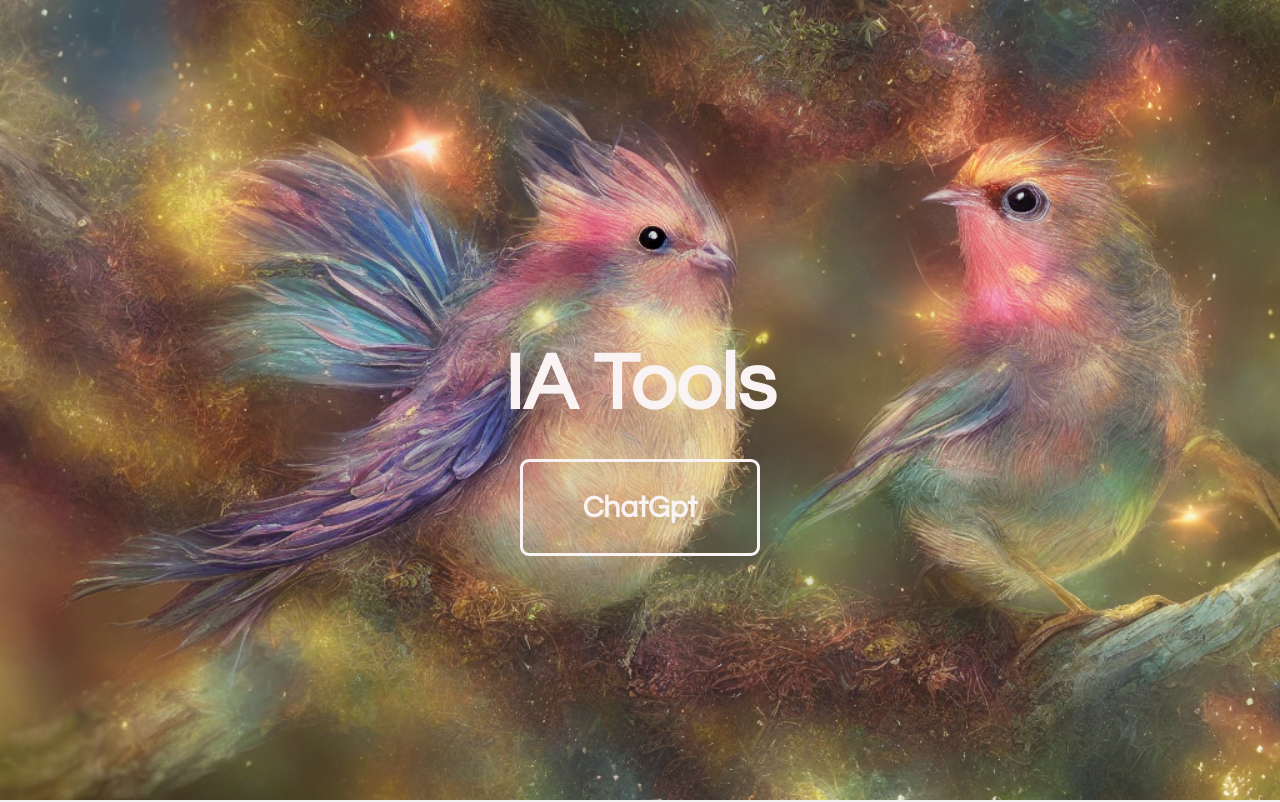
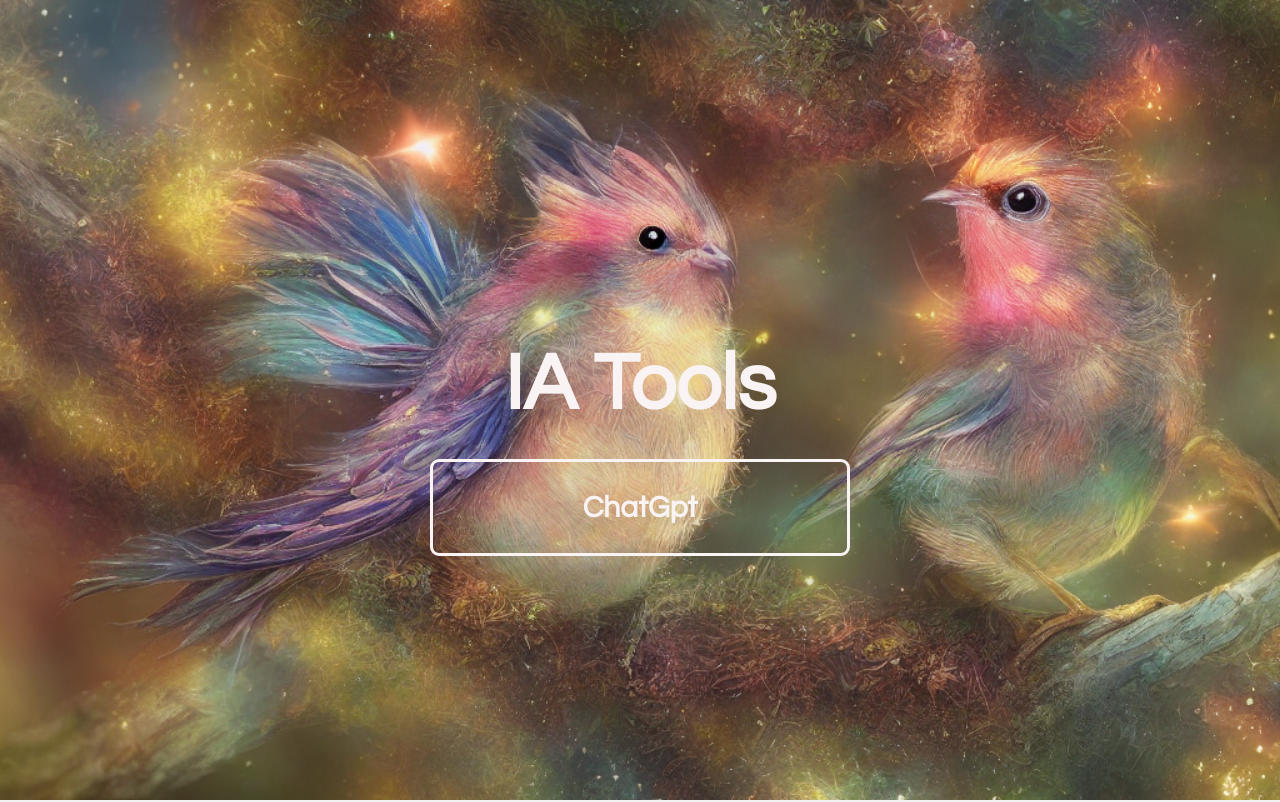
Before and after one commit to emi9310/iatools, a plain HTML site: page index.html in a window 1280 px wide. Shown: the top 802 px of the page. Drawn offline with Linux system fonts and the light colour scheme.

Commit message:
Update styles.css
mas padding al content a

```diff
--- a/styles.css
+++ b/styles.css
@@ -43,7 +43,7 @@ html, body {
     font-size: 30px;
     font-weight: bold;
     border: 3px solid;
-    padding: 1em 2em; /* Padding de 1em arriba y abajo, 2em a los lados */
+    padding: 1em 5em; /* Padding de 1em arriba y abajo, 2em a los lados */
 }
 
 .content a:hover {
```
